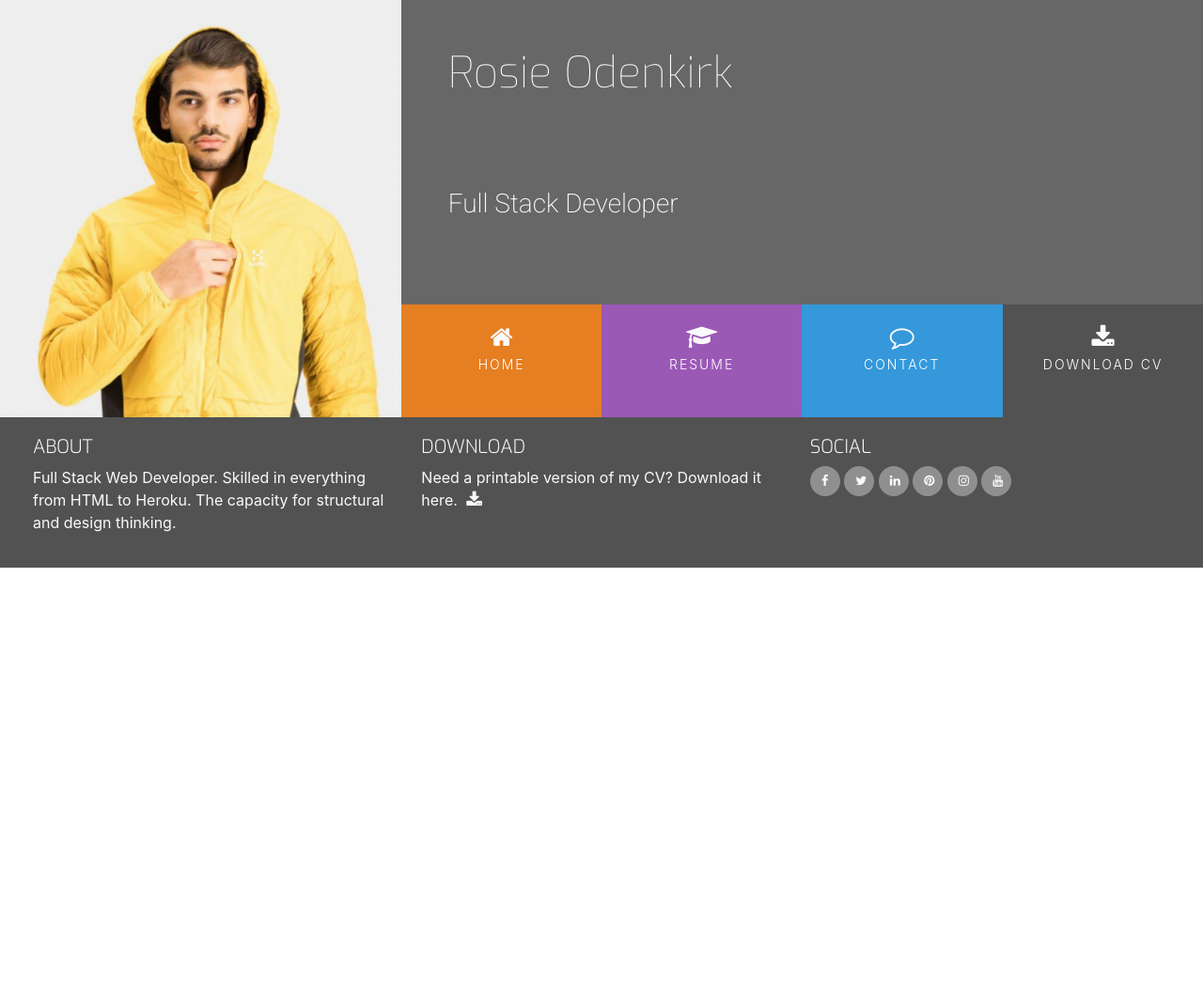
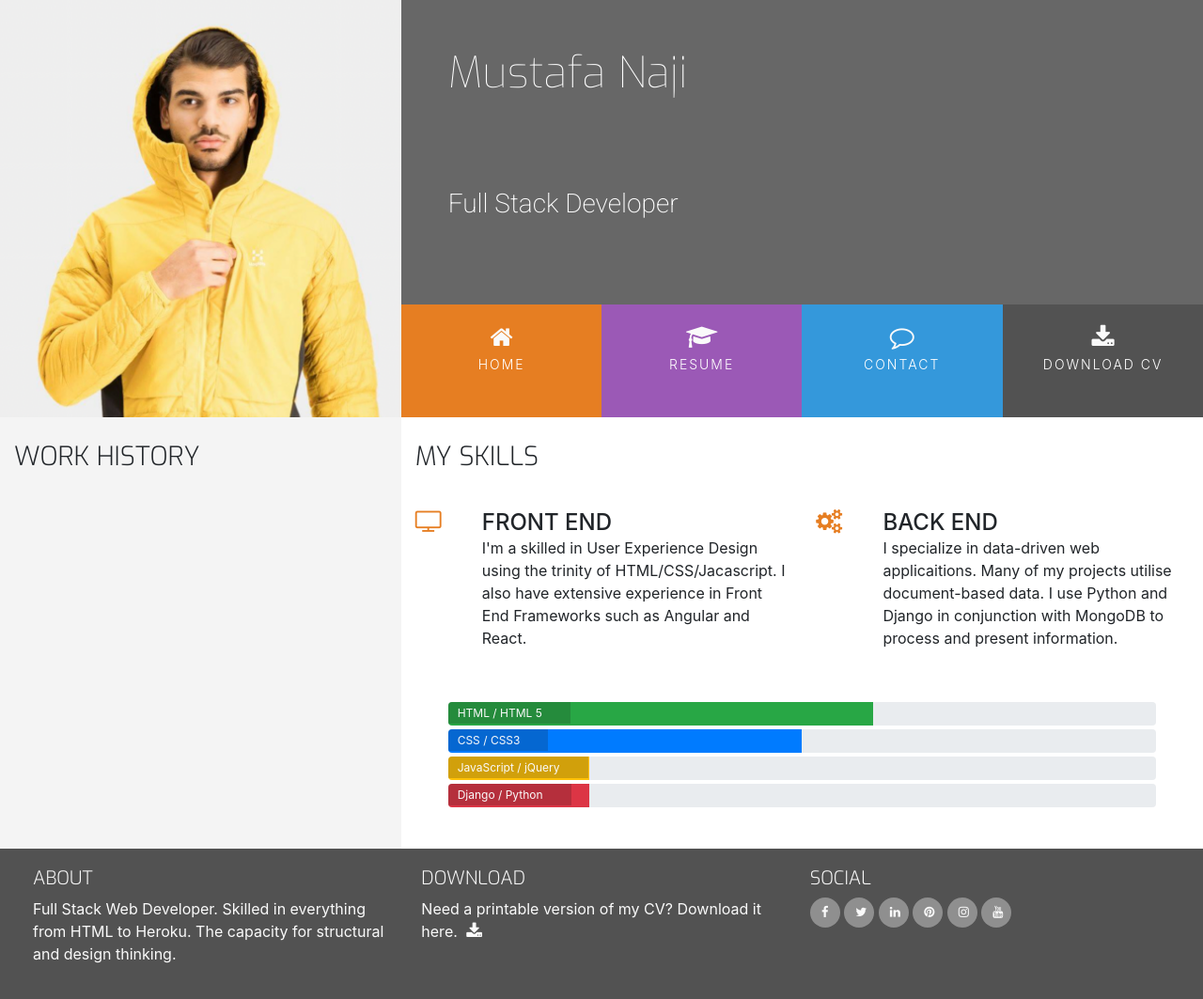
Before and after one commit to Mustafanaji0413/cv-project, a plain HTML site: page resume.html in a window 1280 px wide. Shown: the whole page at 94% size. Before the commit the page ends 800 px from the top, so only its background shows below. Drawn offline with nearby package versions, Linux system fonts and the light colour scheme.

Commit message:
add progress bar and skills descriptions along with styling

```diff
--- a/assets/css/style.css
+++ b/assets/css/style.css
@@ -267,3 +267,24 @@ footer {
     width: 60%;
 
 }
+/* --------------------------Skills-----------------------------------*/
+
+.progress {
+    position: relative;
+    height: 25px;
+    margin-bottom: 4px;
+
+}
+
+.progress-type {
+    position: absolute;
+    left: 0px;
+    font-weight: 400;
+    padding: 3px 30px 2px 10px;
+    color: #fafafa;
+    background-color: rgba(25, 25, 25, 0.2);
+}
+
+.progress-section {
+    margin: 40px 20px;
+}
--- a/resume.html
+++ b/resume.html
@@ -8,7 +8,7 @@
     <link rel="stylesheet" href="https://maxcdn.bootstrapcdn.com/font-awesome/4.7.0/css/font-awesome.min.css" type="text/css" />
     <link rel="stylesheet" href="https://cdnjs.cloudflare.com/ajax/libs/hover.css/2.1.1/css/hover-min.css" type="text/css" />
     <link rel="stylesheet" href="assets/css/style.css">
-    <title>Rosie</title>
+    <title>Mustafa Resume</title>
 </head>
 <body>
     <header>
@@ -17,7 +17,7 @@
             <div class="col-md-8">
                 <div class="row no-gutters bg-color-name-title">
                     <div class="col heading">
-                        <h1 class="name">Rosie Odenkirk</h1>
+                        <h1 class="name">Mustafa Naji </h1>
                         <h2 class="title"> Full Stack Developer</h2>
                     </div>
                 </div>
@@ -42,9 +42,85 @@
             </div>
         </div>
     </header>
-    <section>
-
-    </section>
+    <section class="container-fluid">
+        <div class="row">
+         <div class="col-md-4 bg-color-personal-info section-column">
+             <div class="row">
+                 <div class="col-12">
+                     <h3 class="section-heading uppercase">
+                         Work History
+                     </h3>
+                 </div>
+             </div>
+         </div>
+         <div class="col-md-8 bg-color-three-reasons section-column">
+             <div class="row">
+                 <div class="col">
+                     <h3 class="section-heading uppercase">My Skills</h3>
+                 </div>
+             </div>
+             <div class="row">
+                 <div class="col-10 offset-1 offset-sm-0 col-sm-4 col-md-6">
+                     <div class="row">
+                         <div class="col-2">
+                             <i class="three-reasons-icon fa fa-tv" aria-hidden="true"></i>
+                         </div>
+                         <div class="col-10">
+                             <h4 class="three-reasons-heading uppercase">Front End</h4>
+                             <p>
+                                 I'm a skilled in User Experience Design using the trinity of HTML/CSS/Jacascript.
+                                 I also have extensive experience in Front End Frameworks such as Angular and React.
+                             </p>
+                         </div>
+                     </div>
+                 </div>
+                 <div class="col-10 offset-1 offset-sm-0 col-sm-4 col-md-6">
+                     <div class="row">
+                         <div class="col-2">
+                             <i class="three-reasons-icon fa fa-gears" aria-hidden="true"></i>
+                         </div>
+                         <div class="col-10">
+                             <h4 class="three-reasons-heading uppercase">Back End</h4>
+                             <p>
+                                I specialize in data-driven web applicaitions. Many of my projects utilise
+                                document-based data. I use Python and Django in conjunction with MongoDB
+                                to process and present information.
+                             </p>
+                         </div>
+                     </div>
+                 </div>
+             </div>
+             <div class="row progress-section">
+                <div class="col">
+                    <div class="progress">
+                        <div class="progress-bar bg-success" role="progressbar" aria-valuenow="60" aria-valuemin="0" aria-valuemax="100" style="width: 60%;">
+                            <span class="sr-only">60% complete</span>
+                        </div>
+                        <span class="progress-type">HTML / HTML 5</span>
+                    </div>
+                    <div class="progress">
+                        <div class="progress-bar" role="progressbar" aria-valuenow="50" aria-valuemin="0" aria-valuemax="100" style="width: 50%;">
+                            <span class="sr-only">50% complete</span>
+                        </div>
+                        <span class="progress-type">CSS / CSS3</span>
+                    </div>
+                    <div class="progress">
+                        <div class="progress-bar bg-warning" role="progressbar" aria-valuenow="20" aria-valuemin="0" aria-valuemax="100" style="width: 20%;">
+                            <span class="sr-only">20% complete</span>
+                        </div>
+                        <span class="progress-type">JavaScript / jQuery</span>
+                    </div>
+                    <div class="progress">
+                        <div class="progress-bar bg-danger" role="progressbar" aria-valuenow="20" aria-valuemin="0" aria-valuemax="100" style="width: 20%;">
+                            <span class="sr-only">20% complete</span>
+                        </div>
+                        <span class="progress-type">Django / Python</span>
+                    </div>
+                </div>
+             </div>
+         </div>
+     </div>
+ </section>
     <footer class="container-fluid">
         <div id="footer-details" class="row">
             <div class="col-sm-4">
```
Also changed, not shown: index.html (+0 -1 lines).
